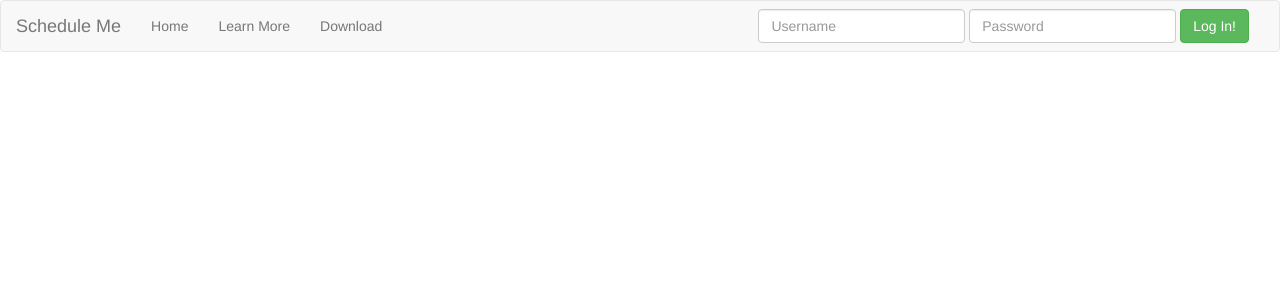
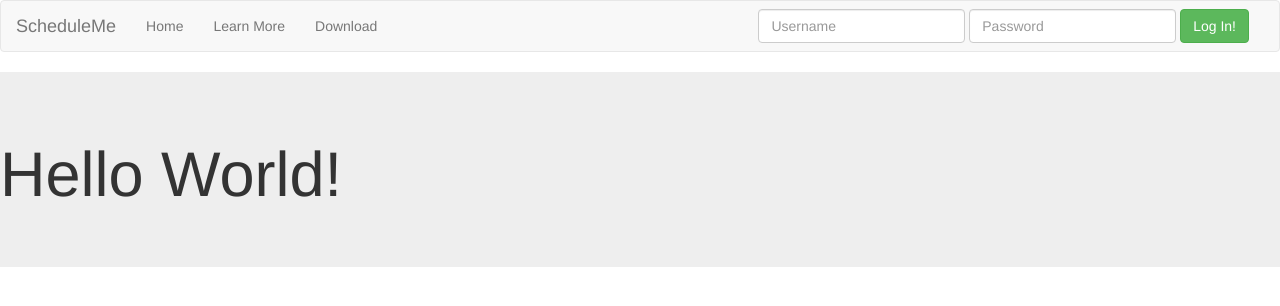
Before and after one commit to znagatani/scheduleMe, a plain HTML site: page index.html in a window 1280 px wide. Drawn offline with nearby package versions, Linux system fonts and the light colour scheme.

Commit message:
add jumbotron

```diff
--- a/index.html
+++ b/index.html
@@ -5,7 +5,7 @@
     <meta http-equiv="X-UA-Compatible" content="IE=edge">
     <meta name="viewport" content="width=device-width, initial-scale=1">
     <!-- The above 3 meta tags *must* come first in the head; any other head content must come *after* these tags -->
-    <title>Bootstrap 101 Template</title>
+    <title>Schedule Me</title>
 
     <!-- Bootstrap -->
     <link rel="stylesheet" href="https://maxcdn.bootstrapcdn.com/bootstrap/3.3.5/css/bootstrap.min.css">
@@ -43,7 +43,7 @@
 
           </button>
 
-          <a href="#" class="navbar-brand">Schedule Me</a>
+          <a href="#" class="navbar-brand">ScheduleMe</a>
           <!-- <span class="glyphicon glyphicon-calendar" id="nav-calendar"></span> -->
 
         </div>
@@ -77,6 +77,22 @@
 
     </nav>
 
+
+    <div class="jumbotron">
+
+      <div class=".container-fluid">
+
+        <h1>Hello World!</h1>
+
+      </div>
+
+    </div>
+
+    <div class="container-fluid">
+
+    </div>
+
+
     <!-- jQuery (necessary for Bootstrap's JavaScript plugins) -->
     <script src="https://ajax.googleapis.com/ajax/libs/jquery/1.11.3/jquery.min.js"></script>
     <!-- Include all compiled plugins (below), or include individual files as needed -->
```
Also changed, not shown: 2 other files.
